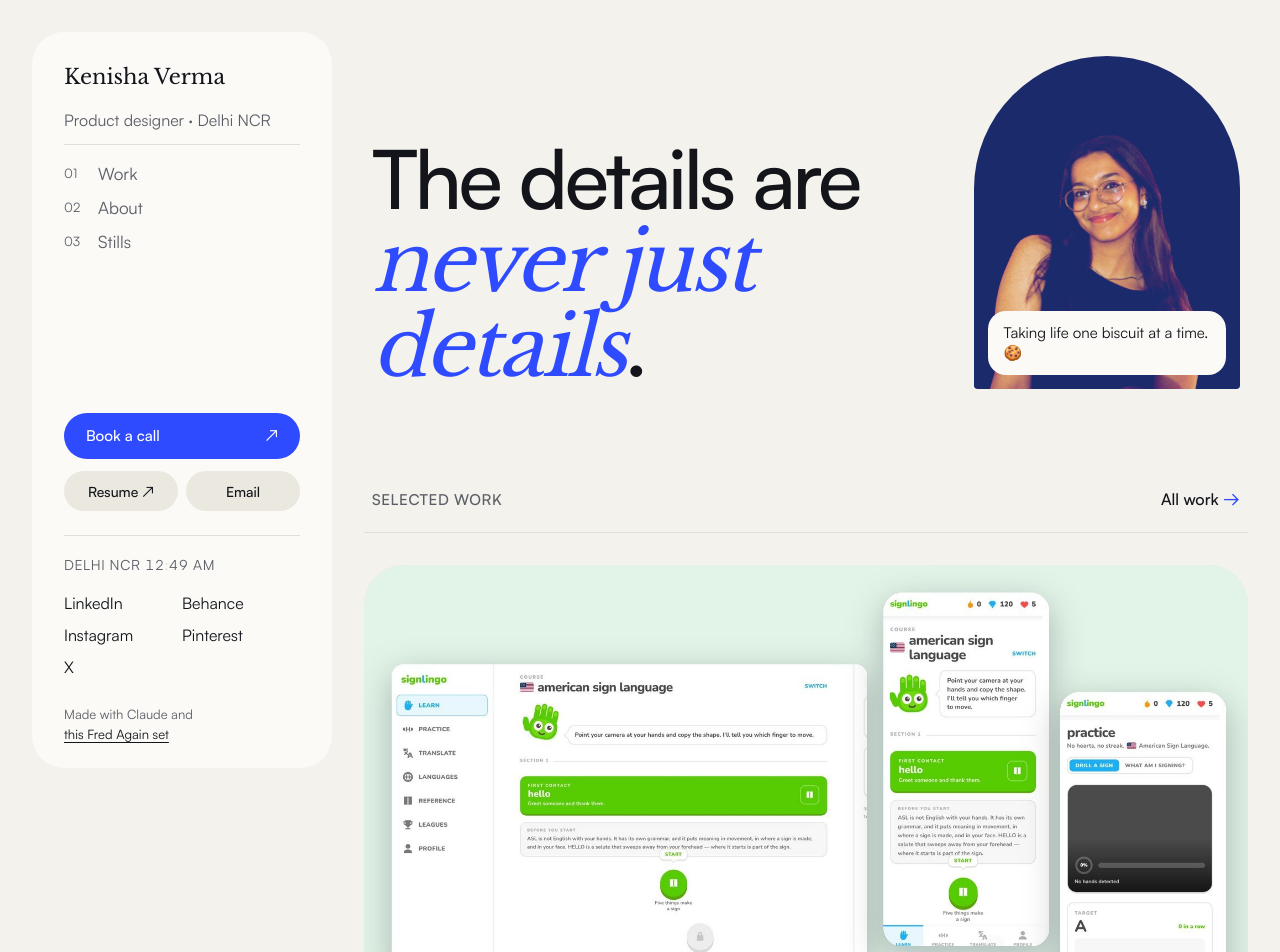
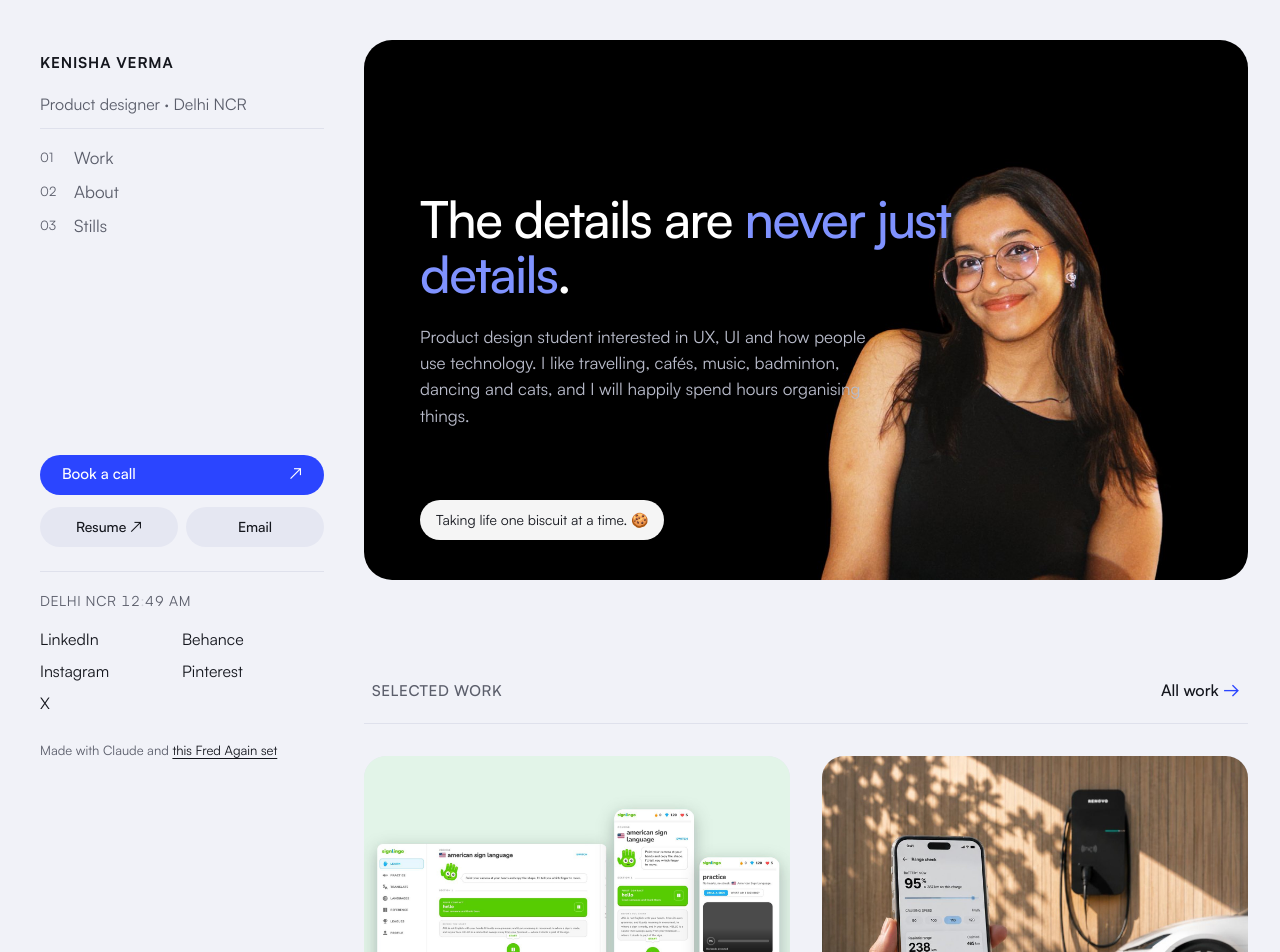
Before and after one commit to KaeV18/pportfolio, a Next.js app: page / in a window 1280 px wide. Shown: the top 952 px of the page. Built offline with nearby package versions, Linux system fonts and the light colour scheme.

Commit message:
Home: new direction (sans type, dark hero panel, 4 equal covers)

```diff
--- a/src/app/globals.css
+++ b/src/app/globals.css
@@ -443,3 +443,28 @@ html.lb-lock{overflow:hidden}
 .nav a[aria-current="page"]::after{background:var(--accent)}
 .arrow{color:var(--accent)}
 @media (max-width:900px){.hero2{grid-template-columns:1fr;gap:32px}.hero2-photo{max-width:360px}.home{gap:64px}.sel-grid{grid-template-columns:1fr}.duo2{grid-template-columns:1fr}.sel-meta .sub{margin-left:0;flex-basis:100%}}
+
+/* ---------- v6 direction: sans only, cool ground, open sidebar, dark hero panel ---------- */
+:root{--bg:#f1f2f8;--surface:#fff;--ink:#14161d;--muted:#5b5e6b;--faint:#8c8fa0;--rule:#dfe1ec;--gray:#e5e7f2;--pill:#e5e7f2;--dark:#252836;--on-dark:#fff;--accent:#2b45ff}
+.wordmark{font:700 15px/1 var(--sans);letter-spacing:.06em;text-transform:uppercase}
+.side{background:transparent;border-radius:0;padding:8px 8px 8px 8px}
+.btn-dark{border-radius:20px;height:40px}
+.pill{height:40px;border-radius:20px}
+.hero2{position:relative;display:flex;align-items:center;margin-top:8px;padding:56px;min-height:540px;border-radius:28px;overflow:hidden;color:#fff;background:#000 url(/images/hero.jpg) right center/cover no-repeat}
+.hero2-text{max-width:560px}
+.hero2 .statement{font-size:clamp(36px,4vw,54px);font-weight:500;line-height:1.08;letter-spacing:-.03em}
+.hero2 .statement em,.statement em{font-family:var(--sans);font-style:normal;font-weight:500;color:#7f92ff;letter-spacing:-.03em}
+.hero-lede{margin-top:22px;font-size:17px;line-height:1.55;color:#b9bccb;max-width:27em}
+.hero2-photo{position:static;background:none;border-radius:0;aspect-ratio:auto;overflow:visible}
+.hero2-photo img{display:none}
+.hero2-photo figcaption{left:56px;right:auto;bottom:40px;padding:0 16px;height:40px;display:flex;align-items:center;background:rgba(255,255,255,.96);color:var(--ink);border-radius:20px;font-size:14px;white-space:nowrap}
+.sel-item.wide .sel-stage{aspect-ratio:4/3;border-radius:22px}
+.sel-stage{border-radius:22px;background:var(--gray)}
+.sel-meta h3{font-size:24px;font-weight:500}
+.duo-tile{border-radius:24px}
+@media (max-width:900px){
+  .hero2{min-height:640px;align-items:flex-start;padding:32px 24px;border-radius:24px;background:#000 url(/images/hero.jpg) 82% bottom/auto 62% no-repeat}
+  .hero2-photo figcaption{left:16px;bottom:16px}
+  .hero2-photo{max-width:none}
+  .side{padding:12px 12px 12px 4px}
+}
--- a/src/app/page.tsx
+++ b/src/app/page.tsx
@@ -18,6 +18,7 @@ export default function Home() {
       <section className="hero2 rise" style={{ "--i": 0 } as React.CSSProperties}>
         <div className="hero2-text">
           <h1 className="statement"><Statement /></h1>
+          <p className="hero-lede">{site.about.short}</p>
         </div>
         <figure className="hero2-photo">
           {site.hero.photo ? <img src={site.hero.photo} alt={site.name} /> : null}
@@ -32,7 +33,7 @@ export default function Home() {
         </div>
         <div className="sel-grid">
           {list.map((p, i) => (
-            <Link key={p.slug} href={`/work/${p.slug}/`} className={`sel-item${i === 0 ? " wide" : ""} rise`} style={{ "--i": i + 1 } as React.CSSProperties}>
+            <Link key={p.slug} href={`/work/${p.slug}/`} className="sel-item rise" style={{ "--i": i + 1 } as React.CSSProperties}>
               <div className="sel-stage"><Ph src={p.cover} label="" /></div>
               <div className="sel-meta">
                 <span className="counter">{pad(i + 1)}</span>
```
